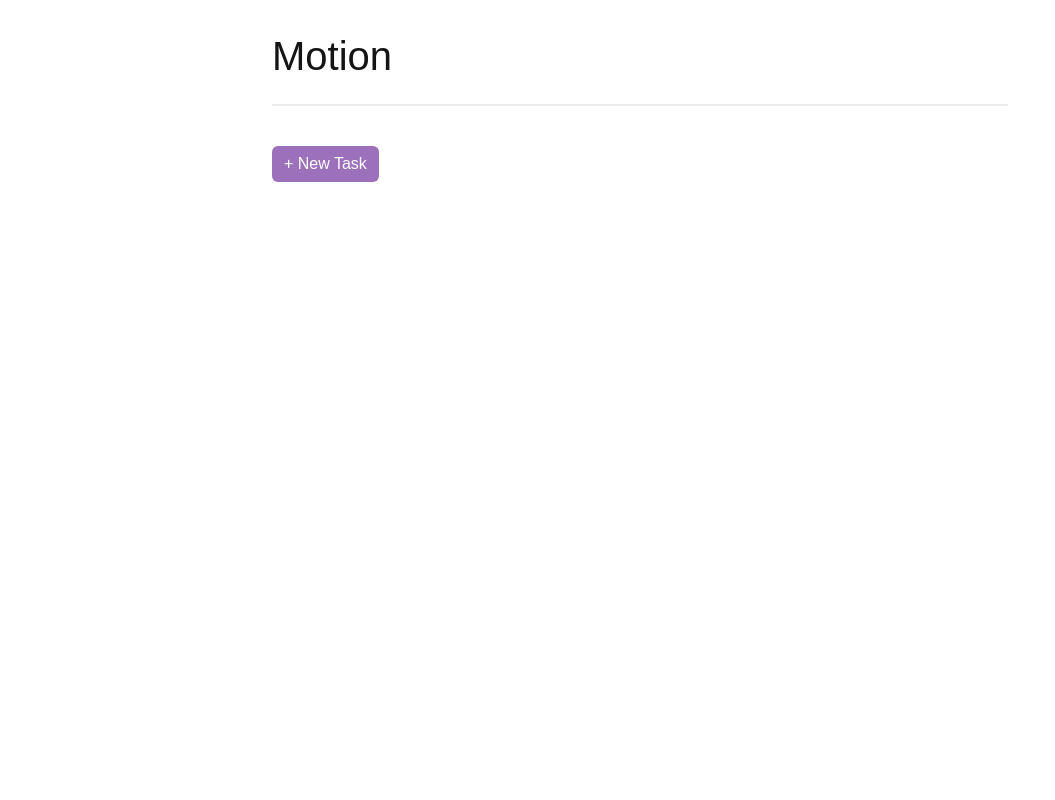
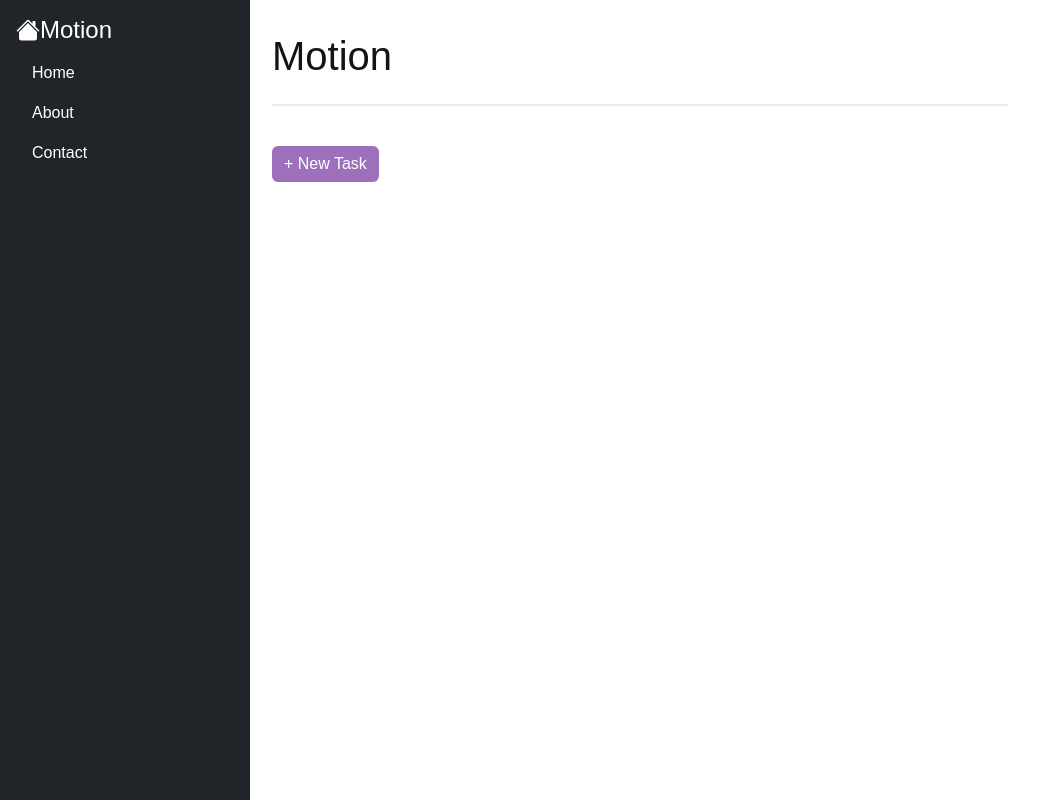
Before and after one commit to KyneLaggui/internship-todo-app, a React (Vite) app: page / in a window 1280 px wide. Shown: the whole page, without its empty margins (0-1055 px from the left). Built offline with nearby package versions, Linux system fonts and the light colour scheme.

Commit message:
feat: added sidebar functionality and styling

```diff
--- a/package.json
+++ b/package.json
@@ -14,6 +14,7 @@
     "bootstrap": "^5.3.3",
     "react": "^18.3.1",
     "react-bootstrap": "^2.10.4",
+    "react-bootstrap-sidebar-menu": "^2.0.3",
     "react-dom": "^18.3.1",
     "react-icons": "^5.2.1",
     "react-redux": "^9.1.2",
--- a/src/App.jsx
+++ b/src/App.jsx
@@ -1,10 +1,12 @@
 import Home from './pages/Home'
 import '../node_modules/bootstrap/dist/css/bootstrap.min.css';
+import Sidebar from './layouts/Sidebar/Sidebar';
 
 function App() {
 
   return (
     <>
+    <Sidebar />
     <Home />
     </>
   )
--- /dev/null
+++ b/src/layouts/Sidebar/Sidebar.css
@@ -0,0 +1,39 @@
+#sidebar {
+    width: 250px;
+    height: 100vh;
+    position: fixed;
+    top: 0;
+    left: 0;
+    overflow-y: auto;
+    transition: all 0.3s;
+    z-index: 999;
+  }
+
+  #content-wrapper {
+    margin-left: 250px;
+    transition: margin-left 0.3s;
+  }
+
+  .mobile-sidebar {
+    width: 250px;
+    height: 100%;
+    position: fixed;
+    top: 0;
+    left: -250px;
+    z-index: 1040;
+    transition: left 0.3s;
+  }
+
+  .mobile-sidebar.show {
+    left: 0;
+  }
+
+  @media (max-width: 991.98px) {
+    #sidebar {
+      display: none;
+    }
+
+    #content-wrapper {
+      margin-left: 0;
+    }
+  }
--- /dev/null
+++ b/src/layouts/Sidebar/Sidebar.jsx
@@ -0,0 +1,55 @@
+import React, { useState } from 'react';
+import { Button, Nav } from 'react-bootstrap';
+import { FaBars } from 'react-icons/fa';
+import { BsFillHouseFill } from 'react-icons/bs';
+import "./Sidebar.css"
+
+const Sidebar = () => {
+  const [open, setOpen] = useState(false);
+
+  const toggleSidebar = () => {
+    setOpen(!open);
+  };
+
+  return (
+    <div>
+      <div className="d-lg-none">
+        <Button
+          onClick={toggleSidebar}
+          aria-controls="sidebar-content"
+          aria-expanded={open}
+          className="m-2"
+        >
+          <FaBars /> Menu
+        </Button>
+        <div className={`mobile-sidebar bg-dark text-white p-3 ${open ? 'show' : ''}`}>
+          <div className="d-flex justify-content-between align-items-center mb-3">
+            <h4 className="d-flex align-items-center m-0">
+              <BsFillHouseFill className="mr-2" />
+              Motion
+            </h4>
+            <Button variant="light" onClick={toggleSidebar}>Close</Button>
+          </div>
+          <Nav defaultActiveKey="/home" className="flex-column">
+            <Nav.Link href="/home" className="text-white">Home</Nav.Link>
+            <Nav.Link href="/about" className="text-white">About</Nav.Link>
+            <Nav.Link href="/contact" className="text-white">Contact</Nav.Link>
+          </Nav>
+        </div>
+      </div>
+      <div className="d-none d-lg-block bg-dark text-white p-3" id="sidebar">
+        <h4 className="d-flex align-items-center">
+          <BsFillHouseFill className="mr-2" />
+          Motion
+        </h4>
+        <Nav defaultActiveKey="/home" className="flex-column">
+          <Nav.Link href="/home" className="text-white">Home</Nav.Link>
+          <Nav.Link href="/about" className="text-white">About</Nav.Link>
+          <Nav.Link href="/contact" className="text-white">Contact</Nav.Link>
+        </Nav>
+      </div>
+    </div>
+  );
+};
+
+export default Sidebar;
```
Also changed, not shown: src/layouts/Sidebar.jsx (deleted), 1 other file (tests, documents, lock files or other folders).
